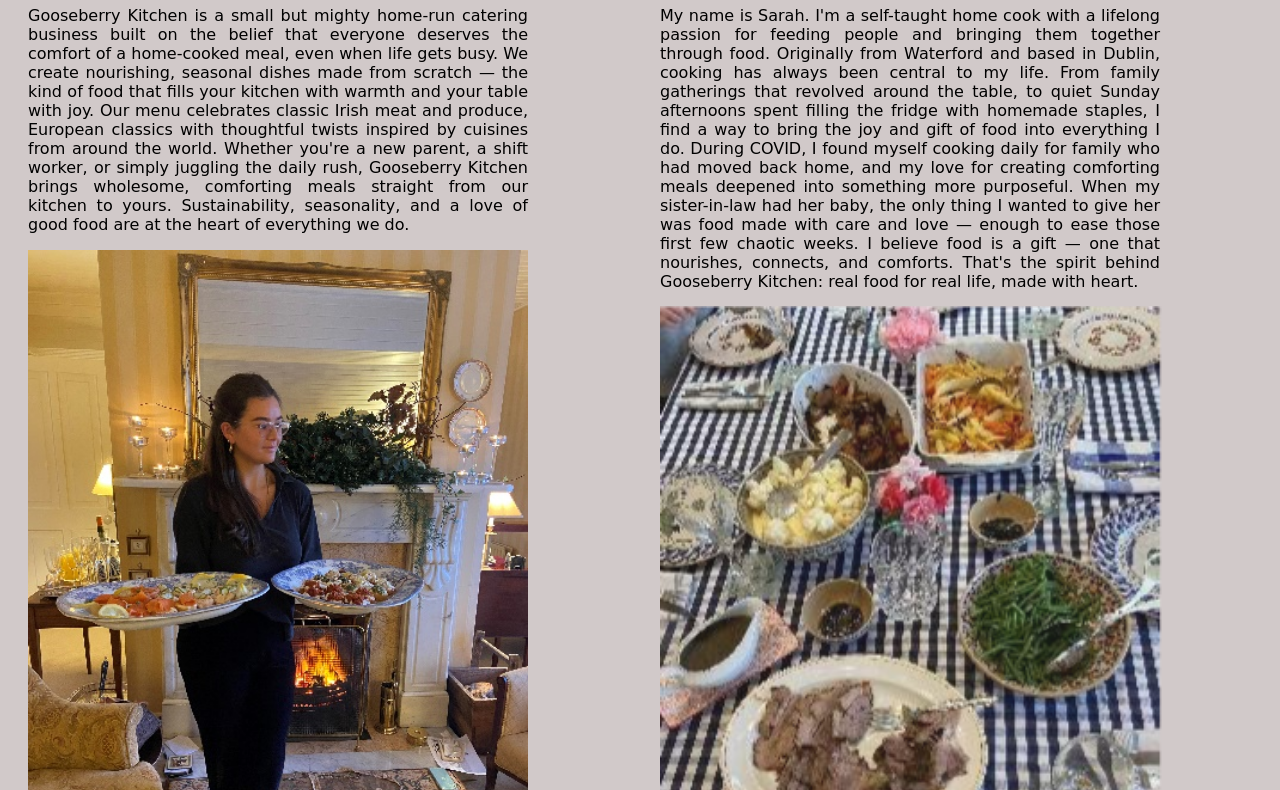
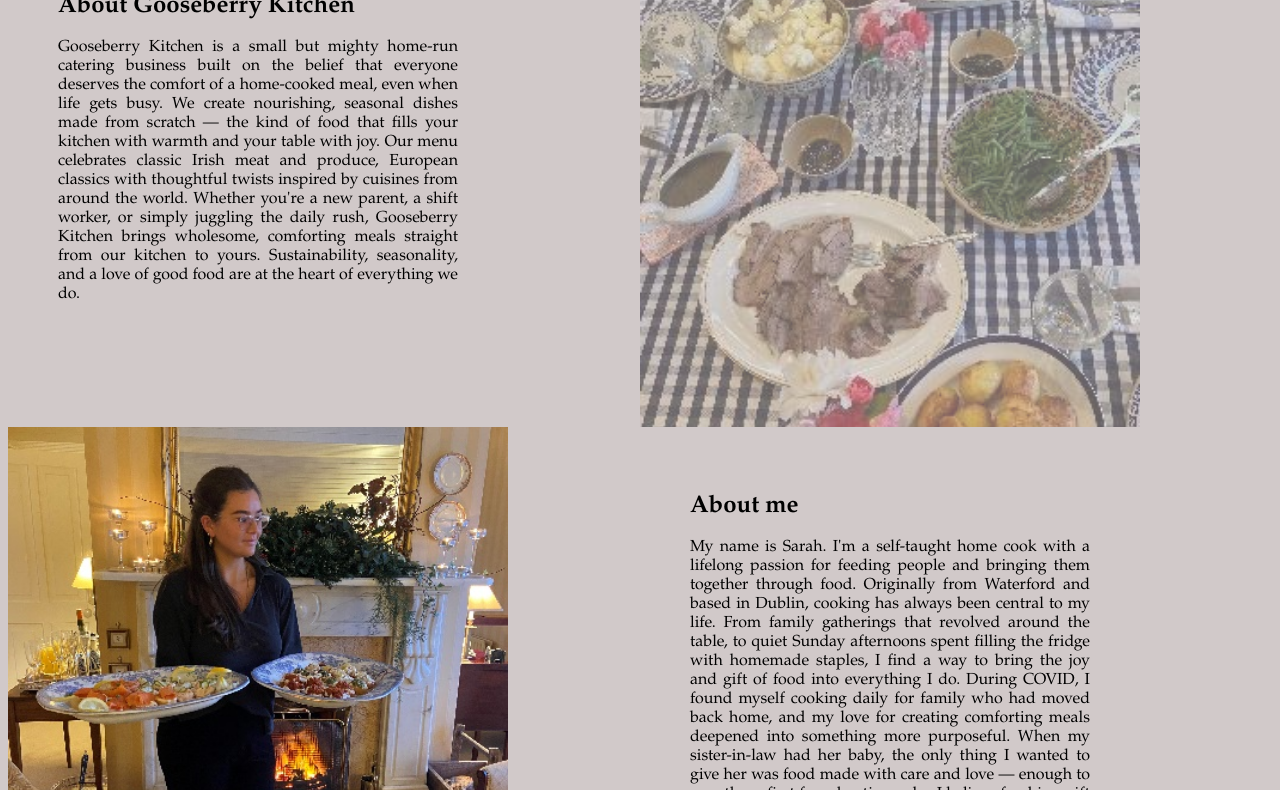
Before and after one commit to hwzieba/webdesign, a plain HTML site: page about.html in a window 1280 px wide. Shown: the part 207-997 px from the top of the page. Drawn offline with Linux system fonts and the light colour scheme.

Commit message:
Adjusting font and style

```diff
--- a/about.html
+++ b/about.html
@@ -28,16 +28,7 @@ Page created by Hubert Zieba
         </div>
       </div>
       <div class="about_right_column">
-        <h1>
-          About me
-        </h1>
-        <div class="about_text">
-          <p>
-            My name is Sarah. I'm a self-taught home cook with a lifelong passion for feeding people and bringing them together through food. Originally from Waterford and based in Dublin, cooking has always been central to my life. From family gatherings that revolved around the table, to quiet Sunday afternoons spent filling the fridge with homemade staples, I find a way to bring the joy and gift of food into everything I do. During COVID, I found myself cooking daily for family who had moved back home, and my love for creating comforting meals deepened into something more purposeful. When my sister-in-law had her baby, the only thing I wanted to give her was food made with care and love — enough to ease those first few chaotic weeks. I believe food is a gift — one that nourishes, connects, and comforts. That's the spirit behind Gooseberry Kitchen: real food for real life, made with heart.
-          </p>
-        </div>
         <div class="about_photo">
-          <div class="slideshow">
           <div class="slides fade">
             <img src="images/about01.jpg">
           </div>
@@ -63,6 +54,13 @@ Page created by Hubert Zieba
             <img src="images/about08.jpg">
           </div>
         </div>
+        <div class="about_text">
+          <h1>
+            About me
+          </h1>
+          <p>
+            My name is Sarah. I'm a self-taught home cook with a lifelong passion for feeding people and bringing them together through food. Originally from Waterford and based in Dublin, cooking has always been central to my life. From family gatherings that revolved around the table, to quiet Sunday afternoons spent filling the fridge with homemade staples, I find a way to bring the joy and gift of food into everything I do. During COVID, I found myself cooking daily for family who had moved back home, and my love for creating comforting meals deepened into something more purposeful. When my sister-in-law had her baby, the only thing I wanted to give her was food made with care and love — enough to ease those first few chaotic weeks. I believe food is a gift — one that nourishes, connects, and comforts. That's the spirit behind Gooseberry Kitchen: real food for real life, made with heart.
+          </p>
         </div>
       </div>
     </div>
--- a/style/hubertstylesheet.css
+++ b/style/hubertstylesheet.css
@@ -1,6 +1,11 @@
 /*Stylesheet created by Hubert Zieba*/
 @import url("style.css");
-
+body {
+    font-family: Garamond !important;
+}
+h1 {
+    font-size: 24px;
+}
 .about_container a {
     color:black;
 }
@@ -10,53 +15,49 @@
 }
 
 .about_left_column{
-    padding:20px;
+    padding-top:20px;
     flex:1;
 }
 .about_right_column{
-    padding:20px;
+    padding-top:20px;
     flex:1;
 
 }
 .about_text{
-    width:500px;
-    max-width:100%;
+    width:400px;
+    height:400px;
     margin:0px;
     text-align: justify;
+    padding:50px;
 }
 .about_photo{
+    width:500px;
+    height:500px;
 
 }
 .about_photo img{
+    width:100%;
+    height:100%;
+    object-fit: cover;
+}
+
+.slides{
+    display: none;
     width:500px;
-    max-width:100%;
-    height: auto;
-}
-.slideshow{
+    height:500px;
 
 }
-.slides{
-    display: none;
+.slides img{
+    width:100%;
+    height:100%;
+    object-fit: cover;
 }
 .fade {
   animation-name: fade;
-  animation-duration: 2s;
+  animation-duration: 4000ms;
 }
 
 @keyframes fade {
-  from {opacity: .4}
+  from {opacity: .1}
   to {opacity: 1}
 }
-
-#about_kitchen_img{
-    display: block;
-}
-#about_kitchen_text{
-    display: block;
-}
-#about_me_img{
-    display: hidden;
-}
-#about_me_text{
-    display: hidden;
-}
```
Lines whose indentation alone changed are shown as unchanged.
